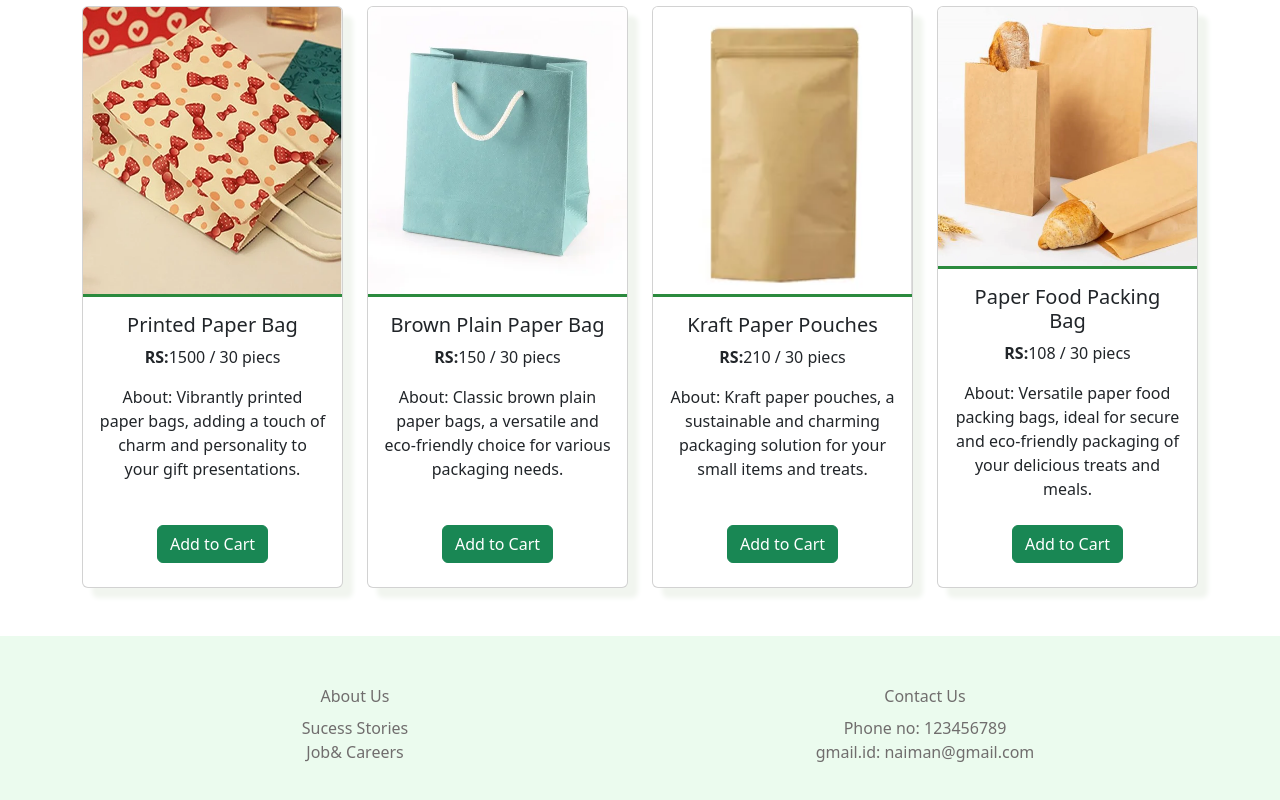
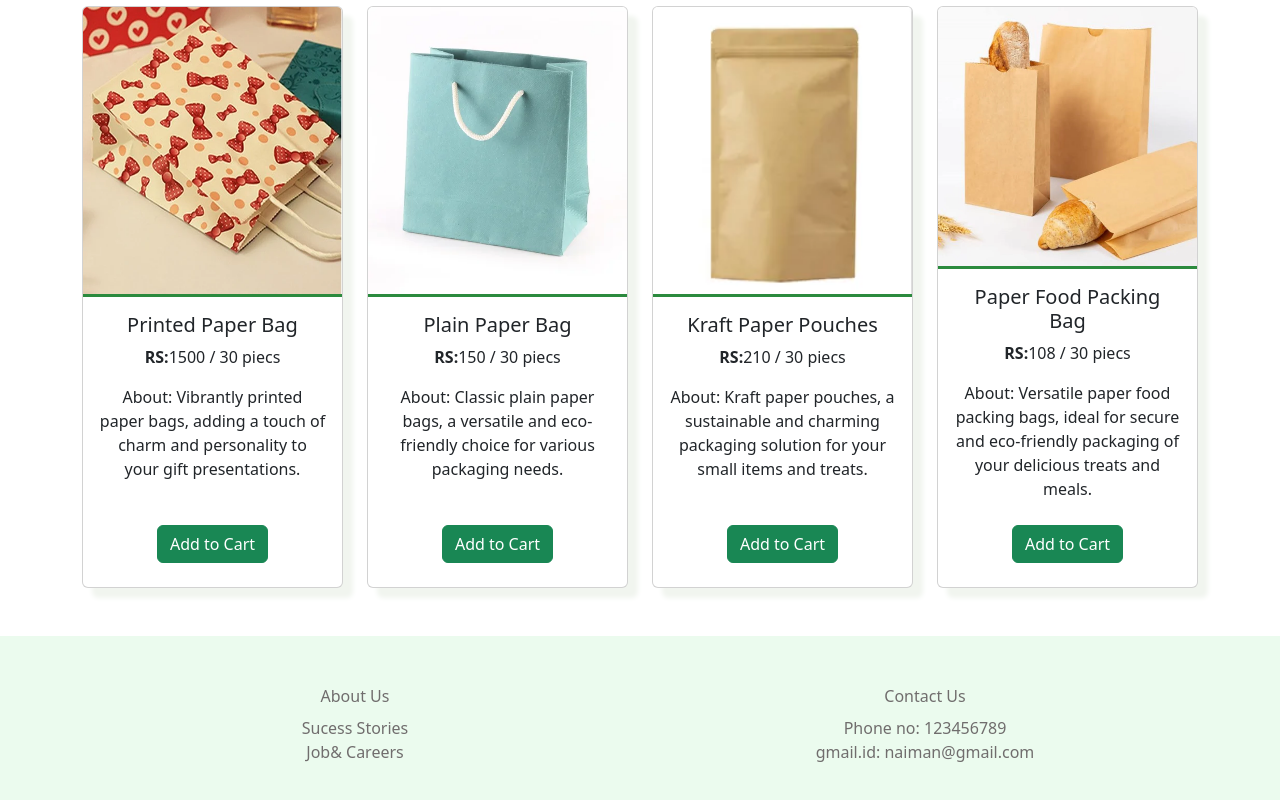
Before and after one commit to gowsiraj/React-Task-02, a React (Create React App) app: page / in a window 1280 px wide. Shown: the part 1262-2062 px from the top of the page. Built offline with nearby package versions, Linux system fonts and the light colour scheme.

Commit message:
Update App.js

```diff
--- a/src/App.js
+++ b/src/App.js
@@ -64,13 +64,13 @@ function App() {
   },
   {
     id: "06",
-    head: "Brown Plain Paper Bag",
+    head: "Plain Paper Bag",
     capacitiy: "500 gm",
     price: "150",
     picture: "./image/plainpaperbag.webp",
     text: "Add",
     isclicked: false,
-    dis:"Classic brown plain paper bags, a versatile and eco-friendly choice for various packaging needs."
+    dis:"Classic plain paper bags, a versatile and eco-friendly choice for various packaging needs."
   },
   {
     id: "07",
```
